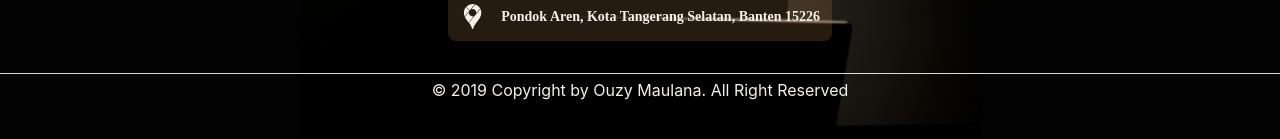
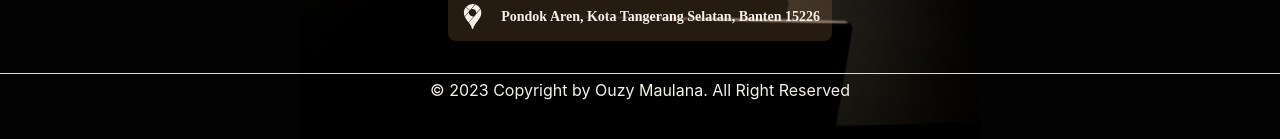
Before and after one commit to ouzymaulana/PORTFOLIO, a React (Create React App) app: page / in a window 1280 px wide. Shown: the part 2613-2752 px from the top of the page. Built offline with nearby package versions, Linux system fonts and the light colour scheme; a web font is replaced by a local one.

Commit message:
edit footer

```diff
--- a/src/Components/Footer/index.js
+++ b/src/Components/Footer/index.js
@@ -64,7 +64,7 @@ export default function Footer() {
       </div>
       <hr className="bg-portfolioCart border-hrBorder" />
       <div className="text-white flex justify-center items-center max-sm:text-xs mt-1">
-        <p>&copy; 2019 Copyright by Ouzy Maulana. All Right Reserved</p>
+        <p>&copy; 2023 Copyright by Ouzy Maulana. All Right Reserved</p>
       </div>
     </footer>
   );
```
